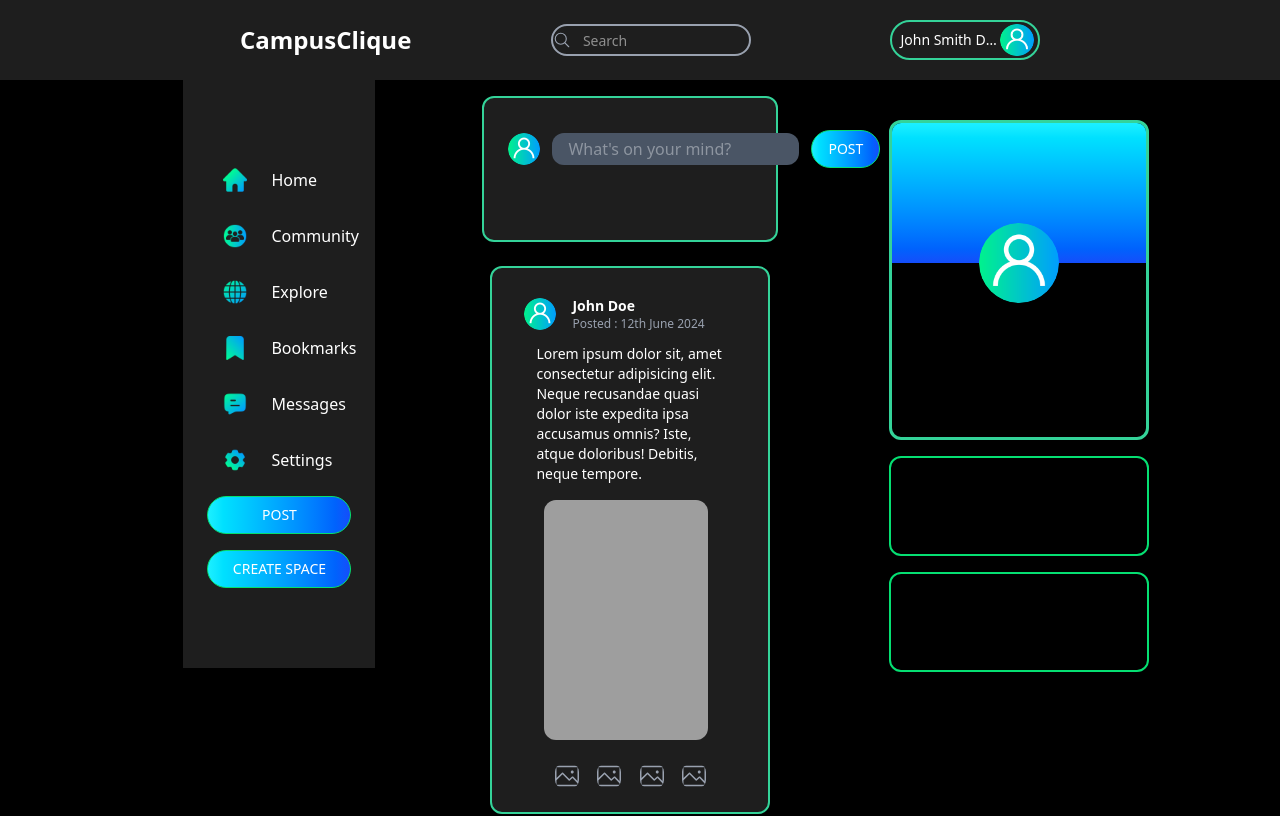
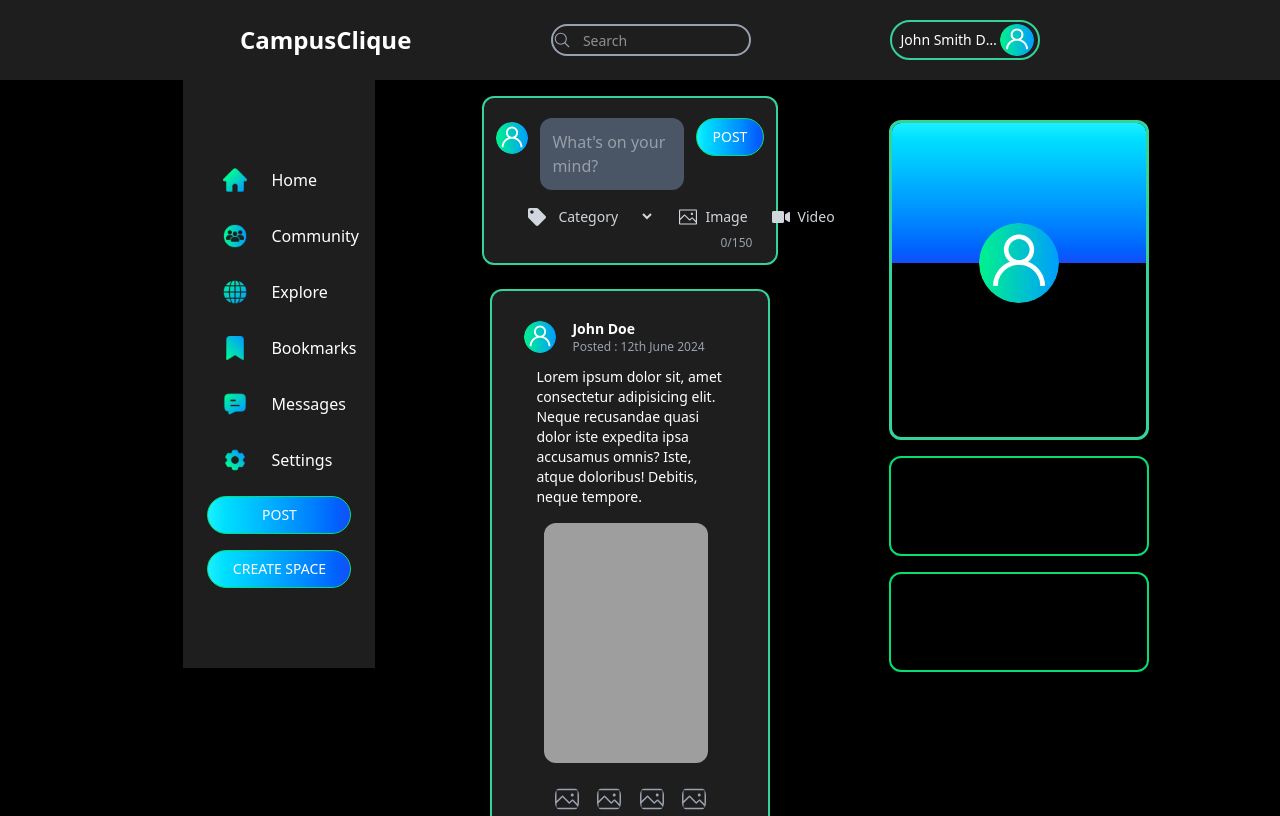
Before and after one commit to Sarthak12903/CampusClique, a React (Vite) app in the folder frontend/: page / in a window 1280 px wide. Shown: the top 816 px of the page. Built offline with nearby package versions, Linux system fonts and the light colour scheme; grey boxes are pictures that could not be loaded.

Commit message:
post form done

```diff
--- a/frontend/src/Components/CreatePost/CreatePost.jsx
+++ b/frontend/src/Components/CreatePost/CreatePost.jsx
@@ -1,30 +1,145 @@
-import React from 'react'
+import React, { useState } from "react";
 import { SlPicture } from "react-icons/sl";
-import PrimaryGradientButton from '../PrimaryGradientButton/PrimaryGradientButton';
-import ProfilePic from "../../assets/GradientIcons/ProfilePic.png"
+import { FaVideo, FaTag } from "react-icons/fa";
+import PrimaryGradientButton from "../PrimaryGradientButton/PrimaryGradientButton";
+import ProfilePic from "../../assets/GradientIcons/ProfilePic.png";
+
+const categories = [
+  "Opportunity",
+  "Event",
+  "Internship",
+  "Hackathon",
+  "Workshop",
+  "Placement",
+  "General",
+];
+
 const CreatePost = () => {
+  const [postData, setPostData] = useState({
+    description: "",
+    category: "",
+    image: null,
+    video: null,
+  });
+
+  const postSubmitHandler = (e) => {
+    e.preventDefault();
+     setPostData({
+      description: "",
+      category: "",
+      image: null,
+      video: null,
+    });
+  };
+  const handleInputChange = (e) => {
+    const { name, value } = e.target;
+    setPostData((prevData) => ({
+      ...prevData,
+      [name]: value,
+    }));
+
+  }
+
   return (
-    <div className='bg-[#1e1e1e] border-2 border-[#34D399] p-2 rounded-xl'>
+    <div className="bg-[#1e1e1e] border-2 border-[#34D399] p-3 rounded-xl">
+      <form onSubmit={postSubmitHandler}>
+        {/* Top Section */}
+        <div className="flex items-start py-2 gap-3">
+          <img
+            src={ProfilePic}
+            alt="PP"
+            className="h-8 w-8 rounded-full mt-1"
+          />
 
-      <div className='flex justify-around max-md:justify:center p-4 items-center gap-3 my-2'>
-        <img src={ProfilePic} alt="PP" className='h-8 w-8 rounded-full' />
-        <input
-          type="text"
-          placeholder="What's on your mind?"
-          className="flex-1 max-sm: h-8 text-md pl-4 rounded-xl max-md:text-sm bg-gray-600 text-gray-300 outline:none focus:outline-none focus:ring-2 focus:ring-[#00E5A8]"/>
-       <PrimaryGradientButton buttonName="POST" onClick={()=>{console.log("POST button of create post clicked")}}/>
-      </div>
-      <div className='flex items-center px-20 justify-start gap-6 mb-2'>
-       <SlPicture className='h-8 w-8 rounded-lg text-gray-400'/>
-       <SlPicture className='h-8 w-8 rounded-lg text-gray-400'/>
-       <SlPicture className='h-8 w-8 rounded-lg text-gray-400'/>
-       <SlPicture className='h-8 w-8 rounded-lg text-gray-400'/>
-       <SlPicture className='h-8 w-8 rounded-lg text-gray-400'/>
-       <SlPicture className='h-8 w-8 rounded-lg text-gray-400'/>
+          {/* TEXTAREA */}
+          <textarea
+            rows={2}
+            maxLength={150}
+            value={postData.description}
+            name="description"
+            onChange={handleInputChange}
+            placeholder="What's on your mind?"
+            className="
+              flex-1 resize-none overflow-y-auto hide-scrollbar
+              text-md p-3 rounded-xl bg-gray-600 text-gray-200
+              focus:outline-none focus:ring-1 focus:ring-[#00E5A8]
+            "
+          />
 
-      </div>
+          <PrimaryGradientButton
+            buttonName="POST"
+            type="submit"
+          />
+        </div>
+
+        {/* Bottom Action Buttons */}
+        <div className="flex items-center px-8 gap-6 my-2 text-sm justify-between">
+          {/* Category */}
+          <div className="flex items-center gap-2 text-gray-300 hover:text-[#34D399] transition">
+            <FaTag className="text-lg" />
+            <select
+              value={postData.category}
+              name="category"
+              onChange={(e) =>
+                setPostData({ ...postData, category: e.target.value })
+              }
+              className="bg-transparent outline-none cursor-pointer"
+            >
+              <option value="">Category</option>
+              {categories.map((cat) => (
+                <option key={cat} value={cat} className="text-black">
+                  {cat}
+                </option>
+              ))}
+            </select>
+          </div>
+
+          {/* Image Upload */}
+          <label
+            htmlFor="imageInput"
+            className="flex items-center gap-2 cursor-pointer text-gray-300 hover:text-[#34D399]"
+          >
+            <SlPicture className="text-lg" />
+            Image
+          </label>
+          <input
+            type="file"
+            accept="image/*"
+            id="imageInput"
+            hidden
+            name="image"
+            onChange={(e) =>
+              setPostData({ ...postData, image: e.target.files[0] })
+            }
+          />
+
+          {/* Video Upload */}
+          <label
+            htmlFor="videoInput"
+            className="flex items-center gap-2 cursor-pointer text-gray-300 hover:text-[#34D399]"
+          >
+            <FaVideo className="text-lg" />
+            Video
+          </label>
+          <input
+            type="file"
+            accept="video/*"
+            id="videoInput"
+            hidden
+            name="video"
+            onChange={(e) =>
+              setPostData({ ...postData, video: e.target.files[0] })
+            }
+          />
+        </div>
+
+        {/* Character Counter */}
+        <div className="text-right text-xs text-gray-400 pr-3">
+          {postData.description.length}/150
+        </div>
+      </form>
     </div>
-  )
-}
+  );
+};
 
-export default CreatePost
+export default CreatePost;
--- a/frontend/src/Components/SearchBar/SearchBar.jsx
+++ b/frontend/src/Components/SearchBar/SearchBar.jsx
@@ -1,7 +1,12 @@
 import React from 'react'
 import { IoSearchOutline } from "react-icons/io5";
+import { useState } from 'react';
+const SearchBar = () => {
+  const [query, setQuery] = useState("")
+  let queryChangeHandler=(e)=>{
+    setQuery(e.target.value);
+  }
 
-const SearchBar = () => {
   return (
     <>
      <div className="hidden sm:flex  items-center h-[2em] w-[25%] bg-[#1e1e1e] rounded-full border-2 border-gray-400 hover:border-green-400  overflow-hidden">
@@ -12,6 +17,8 @@ const SearchBar = () => {
               type="text"
               placeholder="Search"
               className="flex-1 h-full outline-none pl-3 text-sm text-white "
+              onChange={queryChangeHandler}
+              value={query}
             />
           </div>
          <div className="flex sm:hidden">
--- a/frontend/src/index.css
+++ b/frontend/src/index.css
@@ -1 +1,10 @@
 @import "tailwindcss";
+
+
+.scrollbar-hide::-webkit-scrollbar {
+  display: none;
+}
+.scrollbar-hide {
+  -ms-overflow-style: none;
+  scrollbar-width: none;
+}
```
